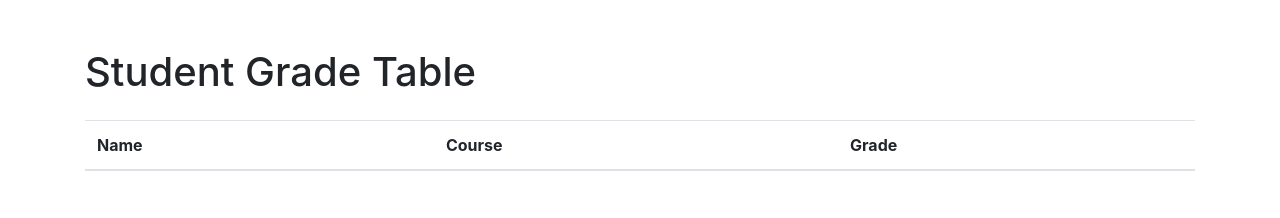
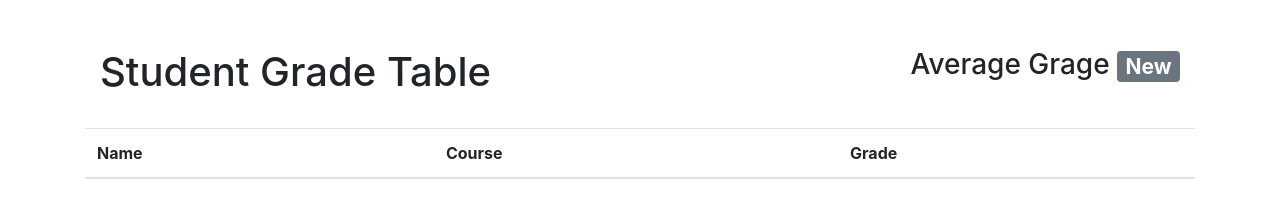
Before and after one commit to semilee6557/student-grade-table, a plain HTML site: page index.html in a window 1280 px wide. Drawn offline with nearby package versions, Linux system fonts and the light colour scheme; no server answers.

Commit message:
Modify the HTML

```diff
--- a/index.html
+++ b/index.html
@@ -10,9 +10,21 @@
 <body>
   <div class="container mt-5">
 
-  <header class="mb-4">
+    <header class="container mb-4">
+      <div class="row justify-content-between">
+        <div class="col-sm-auto">
           <h1>Student Grade Table</h1>
+        </div>
+        <div class="col-sm-auto">
+          <h3>
+            Average Grage
+            <span class="badge badge-secondary">New</span>
+          </h3>
+        </div>
+      </div>
     </header>
+
+
     <table class="table table-striped">
       <thead>
         <tr>
```
Lines whose indentation alone changed are shown as unchanged.
